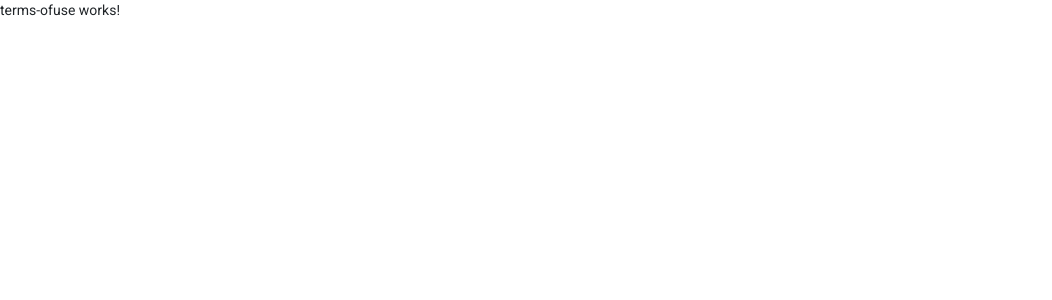
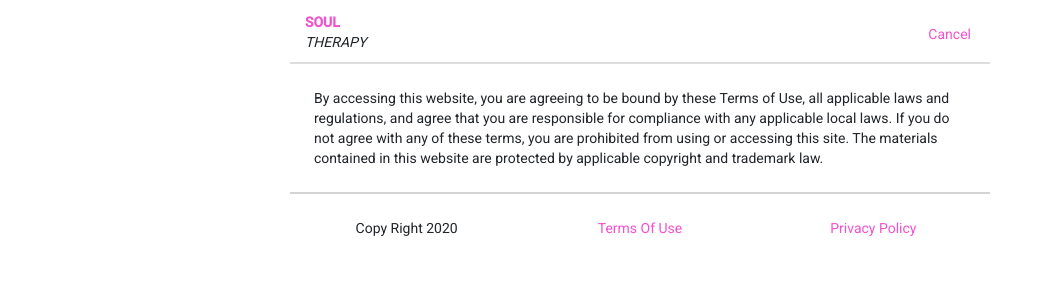
Before and after one commit to ToddAdelgren/CodeAcademySoulTherapy, an Angular app: page /terms-ofuse in a window 1280 px wide. Shown: the top 300 px of the page, without its empty margins (0-1052 px from the left). Built offline with nearby package versions, Linux system fonts and the light colour scheme.

Commit message:
Changes Related To Terms/Privacy

```diff
--- a/src/app/components/footer/footer.component.html
+++ b/src/app/components/footer/footer.component.html
@@ -1,5 +1,5 @@
 <div class="container-fluid bt ht4">
-    <div class="row text-center">
+    <div class="row text-center mt-4">
         <div class="col-4">
             Copy Right 2020
         </div>
--- a/src/app/components/privacy-policy/privacy-policy.component.html
+++ b/src/app/components/privacy-policy/privacy-policy.component.html
@@ -1 +1,19 @@
-<p>privacy-policy works!</p>
+<div class="mw-700 mx-auto">
+    <header class="container-fluid b-header ht4">
+        <div class="row">
+            <div class="col-10">
+                <dl class="mb-0 mt-soul">
+                    <dt class="c-soul">SOUL</dt>
+                    <dd class="italic mb-0">THERAPY</dd>
+                </dl>
+            </div>
+            <div class="col-2 mt-4 text-right">
+                <a [routerLink]="['/splash']" class="c-light pl-0 pr-1">Cancel</a>
+            </div>
+        </div>
+    </header>
+    <main>
+        <p class="my-4 px-4">This Privacy Policy governs the manner in which the website collects, uses, maintains and discloses information collected from users of the website. This Privacy Policy applies to the website.</p>
+    </main>
+    <app-footer></app-footer>
+    </div>
--- a/src/app/components/terms-ofuse/terms-ofuse.component.html
+++ b/src/app/components/terms-ofuse/terms-ofuse.component.html
@@ -1 +1,19 @@
-<p>terms-ofuse works!</p>
+<div class="mw-700 mx-auto">
+<header class="container-fluid b-header ht4">
+    <div class="row">
+        <div class="col-10">
+            <dl class="mb-0 mt-soul">
+                <dt class="c-soul">SOUL</dt>
+                <dd class="italic mb-0">THERAPY</dd>
+            </dl>
+        </div>
+        <div class="col-2 mt-4 text-right">
+            <a [routerLink]="['/splash']" class="c-light pl-0 pr-1">Cancel</a>
+        </div>
+    </div>
+</header>
+<main>
+    <p class="my-4 px-4">By accessing this website, you are agreeing to be bound by these Terms of Use, all applicable laws and regulations, and agree that you are responsible for compliance with any applicable local laws. If you do not agree with any of these terms, you are prohibited from using or accessing this site. The materials contained in this website are protected by applicable copyright and trademark law.</p>
+</main>
+<app-footer></app-footer>
+</div>
```
